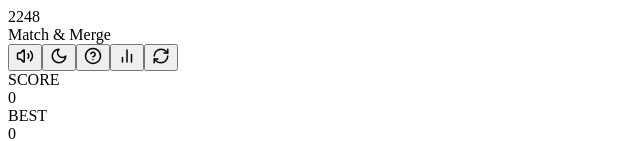
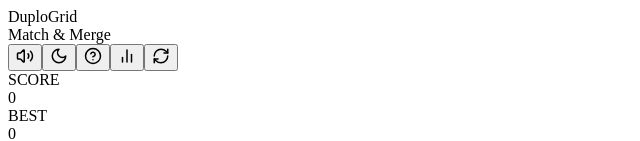
Before and after one commit to mohdvaqui002/2248-game, a React (Vite) app: page / in a window 1280 px wide. Shown: the top 141 px of the page, without its empty margins (0-640 px from the left). Built offline with nearby package versions, Linux system fonts and the light colour scheme; the HTML template or start-up script is replaced by a standard one.

Commit message:
chore: Rename game to DuploGrid

```diff
--- a/index.html
+++ b/index.html
@@ -3,8 +3,8 @@
   <head>
     <meta charset="UTF-8" />
     <meta name="viewport" content="width=device-width, initial-scale=1.0, maximum-scale=1.0, user-scalable=no" />
-    <title>2248 Game - Ultimate Number Match & Merge</title>
-    <meta name="description" content="Play 2248 game online. Connect matching numbers, chain long paths, unlock high numbers, and beat your best high score with sleek glassmorphism animations and sound FX!" />
+    <title>DuploGrid - Ultimate Number Match & Merge</title>
+    <meta name="description" content="Play DuploGrid online. Connect matching numbers, chain long paths, unlock high numbers, and beat your best high score with sleek glassmorphism animations and sound FX!" />
     <link rel="preconnect" href="https://fonts.googleapis.com">
     <link rel="preconnect" href="https://fonts.gstatic.com" crossorigin>
     <link href="https://fonts.googleapis.com/css2?family=Outfit:wght@400;600;700;800;900&family=Plus+Jakarta+Sans:wght@500;700;800&display=swap" rel="stylesheet">
--- a/src/components/Header.jsx
+++ b/src/components/Header.jsx
@@ -16,7 +16,7 @@ export default function Header({
     <div className="header-card">
       <div className="top-bar">
         <div className="logo-container">
-          <div className="logo-badge">2248</div>
+          <div className="logo-badge">DuploGrid</div>
           <div className="title-text">Match & Merge</div>
         </div>
         <div className="icon-actions">
--- a/src/components/HowToPlayModal.jsx
+++ b/src/components/HowToPlayModal.jsx
@@ -6,7 +6,7 @@ export default function HowToPlayModal({ onClose }) {
     <div className="modal-backdrop" onClick={onClose}>
       <div className="modal-content" onClick={(e) => e.stopPropagation()}>
         <div className="modal-header">
-          <div className="modal-title">How to Play 2248</div>
+          <div className="modal-title">How to Play DuploGrid</div>
           <button className="icon-btn" onClick={onClose}>
             <X size={18} />
           </button>
```
Also changed, not shown: 1 other file (tests, documents, lock files or other folders).
